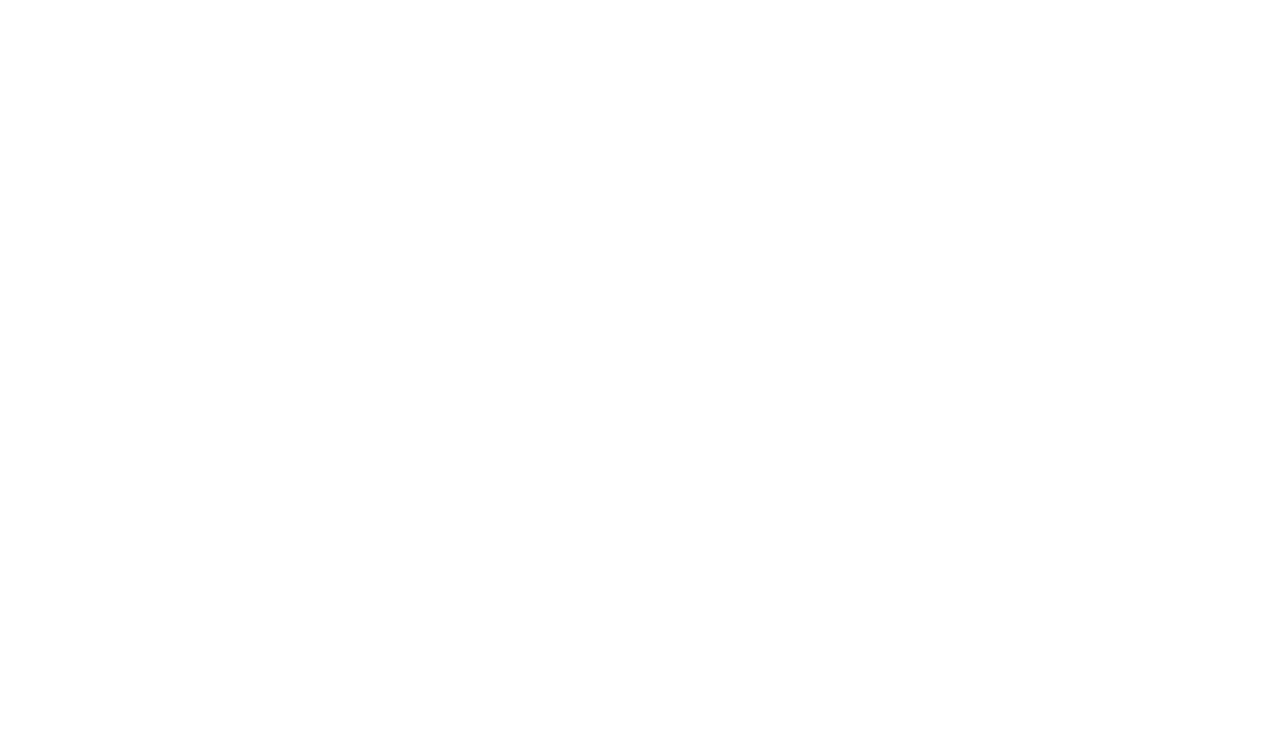
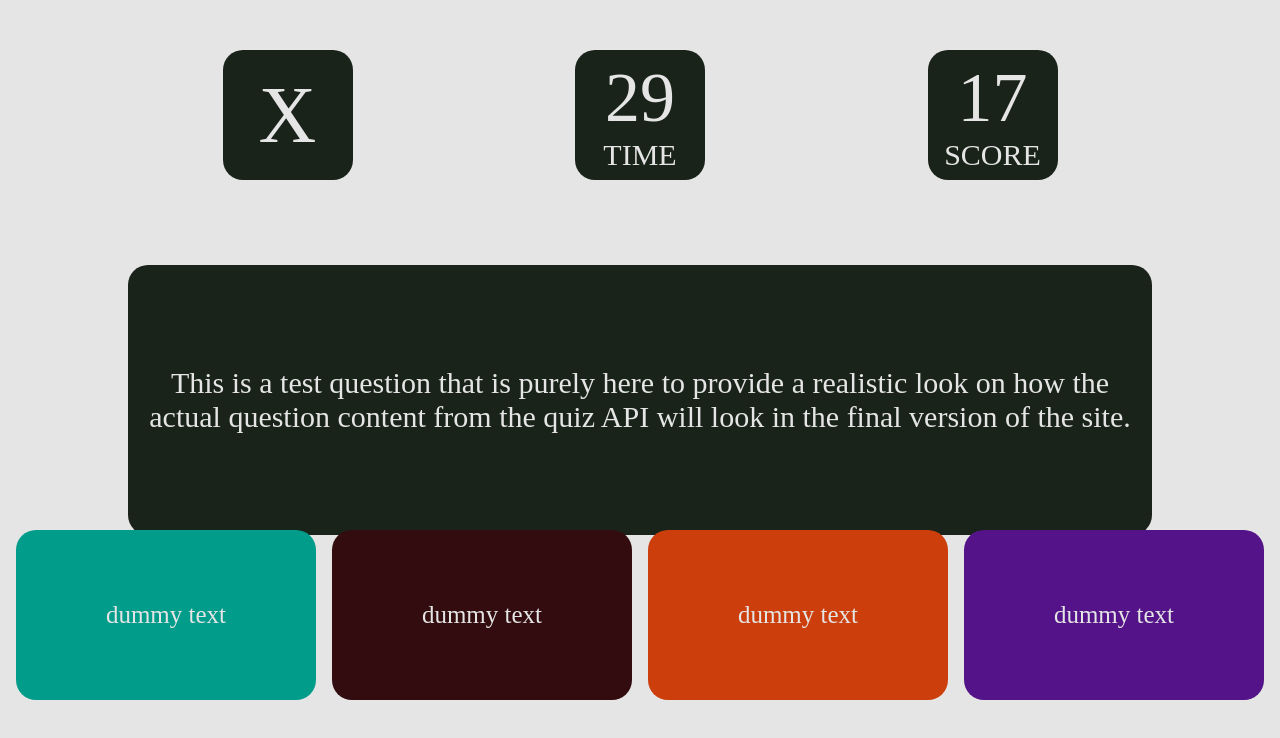
Before and after one commit to louparker/random-music-quiz, a plain HTML site: page game-easy.html in a window 1280 px wide. Drawn offline with Linux system fonts and the light colour scheme; a web font is replaced by a local one.

Commit message:
added easy game page css styling

```diff
--- a/assets/css/app.css
+++ b/assets/css/app.css
@@ -2,13 +2,13 @@
 
 /* Colors
 
-Green:      #33673b
-Dark Green: #19231a
-Teal:       #029c8b
-Brown:      #320c0f
-Orange:     #cc3f0c
-Grey:       #e5e5e5
-Purple:     #541388
+Green:      #33673b text color
+Dark Green: #19231a secondary background/text color
+Teal:       #029c8b accent color
+Brown:      #320c0f accent color
+Orange:     #cc3f0c accent color
+Grey:       #e5e5e5 background color
+Purple:     #541388 accent color
 
 */
 
@@ -82,7 +82,7 @@ a:visited {
     color: #e5e5e5;
 }
 
-.easy-button {
+.easy__btn {
     display: flex;
     padding: 2rem 4rem;
     font-size: 5rem;
@@ -94,7 +94,7 @@ a:visited {
     align-items: center;
 }
 
-.medium-button {
+.medium__btn {
     display: flex;
     padding: 2rem 4rem;
     font-size: 5rem;
@@ -106,7 +106,7 @@ a:visited {
     align-items: center;
 }
 
-.hard-button {
+.hard__btn {
     display: flex;
     padding: 2rem 4rem;
     font-size: 5rem;
@@ -120,7 +120,7 @@ a:visited {
 
 /* High Scores Button */
 
-.high-score-button {
+.highscore__btn {
     display: flex;
     padding: 2rem 4rem;
     font-size: 2.4rem;
--- a/assets/css/game.css
+++ b/assets/css/game.css
@@ -0,0 +1,98 @@
+/* HUD */
+.hud__container {
+    width: 100%;
+    display: flex;
+    justify-content: space-evenly;
+    position: absolute;
+    top: 5rem;
+}
+
+.hud__btn {
+    display: flex;
+    justify-content: center;
+    align-items: center;
+    padding: 4rem;
+    width: 13rem;
+    height: 13rem;
+    color: #e5e5e5;
+    background-color: #19231a;
+    border-radius: 2rem;
+    flex-direction: column;
+}
+
+.exit__btn {
+    font-size: 8rem;
+    font-weight: 300;
+}
+
+.timer {
+    font-size: 7rem;
+}
+
+.timer__label {
+    font-size: 3rem;
+}
+
+.scoreboard {
+    font-size: 7rem;
+}
+
+.score__label {
+    font-size: 3rem;
+}
+
+/* game question */
+.game__question {
+    width: 105rem;
+    height: 27rem;
+    color: #e5e5e5;
+    background-color: #19231a;
+    display: flex;
+    padding: 2rem;
+    justify-content: center;
+    align-items: center;
+    border-radius: 2rem;
+    font-size: 3rem;
+    font-weight: 300;
+    position: relative;
+    margin: 0 auto;
+    text-align: center;
+}
+
+/* answer choices */
+
+.answer-choices__container {
+    display: flex;
+    width: 100%;
+    justify-content: space-evenly;
+    position: absolute;
+    bottom: 10rem;
+}
+
+.choice__container {
+    display: flex;
+    padding: 2rem 4rem;
+    font-size: 2.5rem;
+    width: 30rem;
+    height: 17rem;
+    background-color: #cc3f0c;
+    border-radius: 2rem;
+    justify-content: center;
+    align-items: center;
+}
+
+.choice__container:nth-child(1) {
+    background-color: #029c8b;
+}
+
+.choice__container:nth-child(2) {
+    background-color: #320c0f;
+}
+
+.choice__container:nth-child(3) {
+    background-color: #cc3f0c;
+}
+
+.choice__container:nth-child(4) {
+    background-color: #541388;
+}
--- a/game-easy.html
+++ b/game-easy.html
@@ -0,0 +1,60 @@
+<!DOCTYPE html>
+<html lang="en">
+<head>
+    <meta charset="UTF-8">
+    <meta name="viewport" content="width=device-width, initial-scale=1.0">
+    <title>Let's Play!</title>
+    <link rel="stylesheet" href="assets/css/app.css">
+    <link rel="stylesheet" href="assets/css/game.css">
+</head>
+<body>
+    <div class="container">
+
+        <!-- heads up display (HUD) -->
+        <div class="hud__container">
+            <div class="hud__btn">
+                <a href="index.html" class="exit__btn">X</a>
+            </div>
+            <div class="hud__btn">
+                <p class="timer">29</p>
+                <span class="timer__label">TIME</span>
+            </div>
+            <div class="hud__btn">
+                <p class="scoreboard">17</p>
+                <span class="score__label">SCORE</span>
+            </div>
+        </div>
+
+        <!-- game question -->
+        <div class="game__question">
+            <p class="question-text">This is a test question that is purely here to provide a realistic look on how the actual question content from the quiz API will look in the final version of the site.</p>
+        </div>
+
+        <!-- answer choices -->
+        <div class="answer-choices__container">
+            <div class="choice__container">
+                <a href="#" class="choice__text">
+                    dummy text
+                </a>
+            </div>
+            <div class="choice__container">
+                <a href="#" class="choice__text">
+                    dummy text
+                </a>
+            </div>
+            <div class="choice__container">
+                <a href="#" class="choice__text">
+                    dummy text
+                </a>
+            </div>
+            <div class="choice__container">
+                <a href="#" class="choice__text">
+                    dummy text
+                </a>
+            </div>
+        </div>
+
+    </div>
+    <script src="js/app.js"></script>
+</body>
+</html>
```
Also changed, not shown: index.html (+16 -9 lines).
